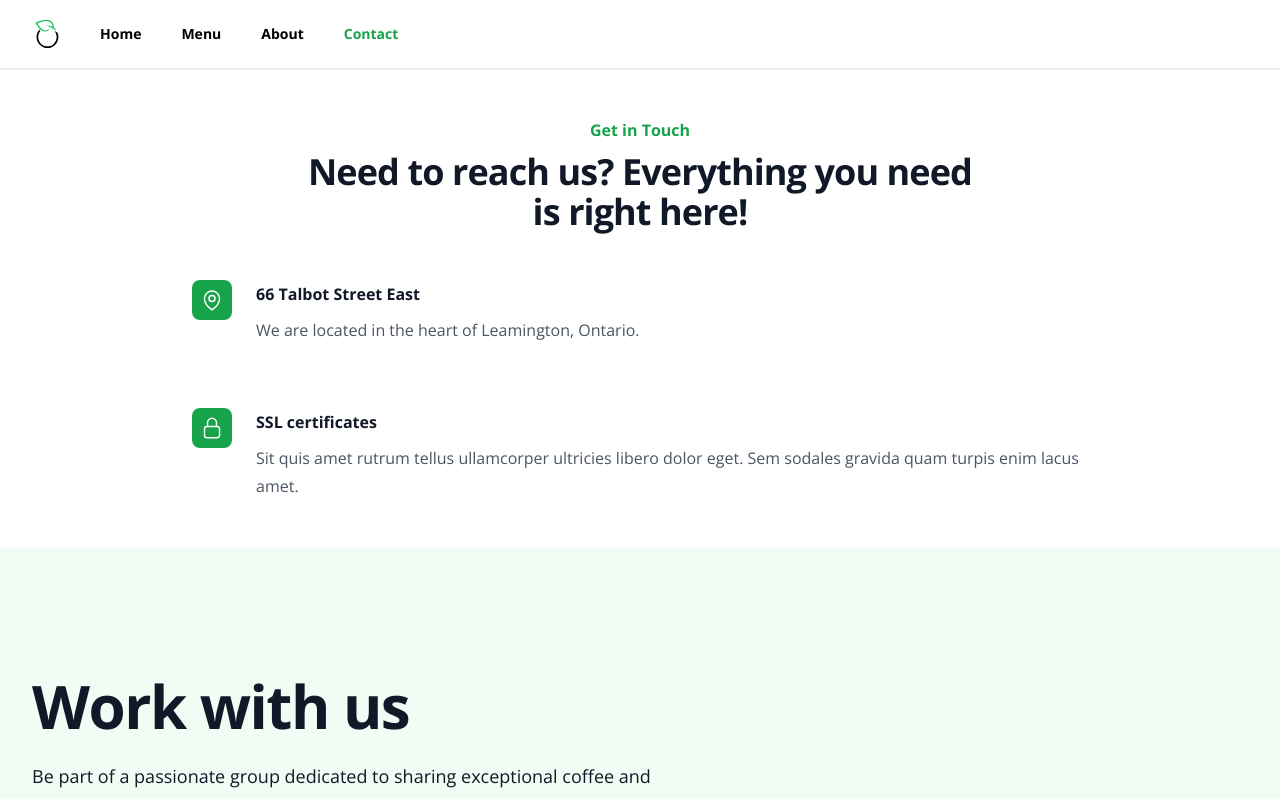
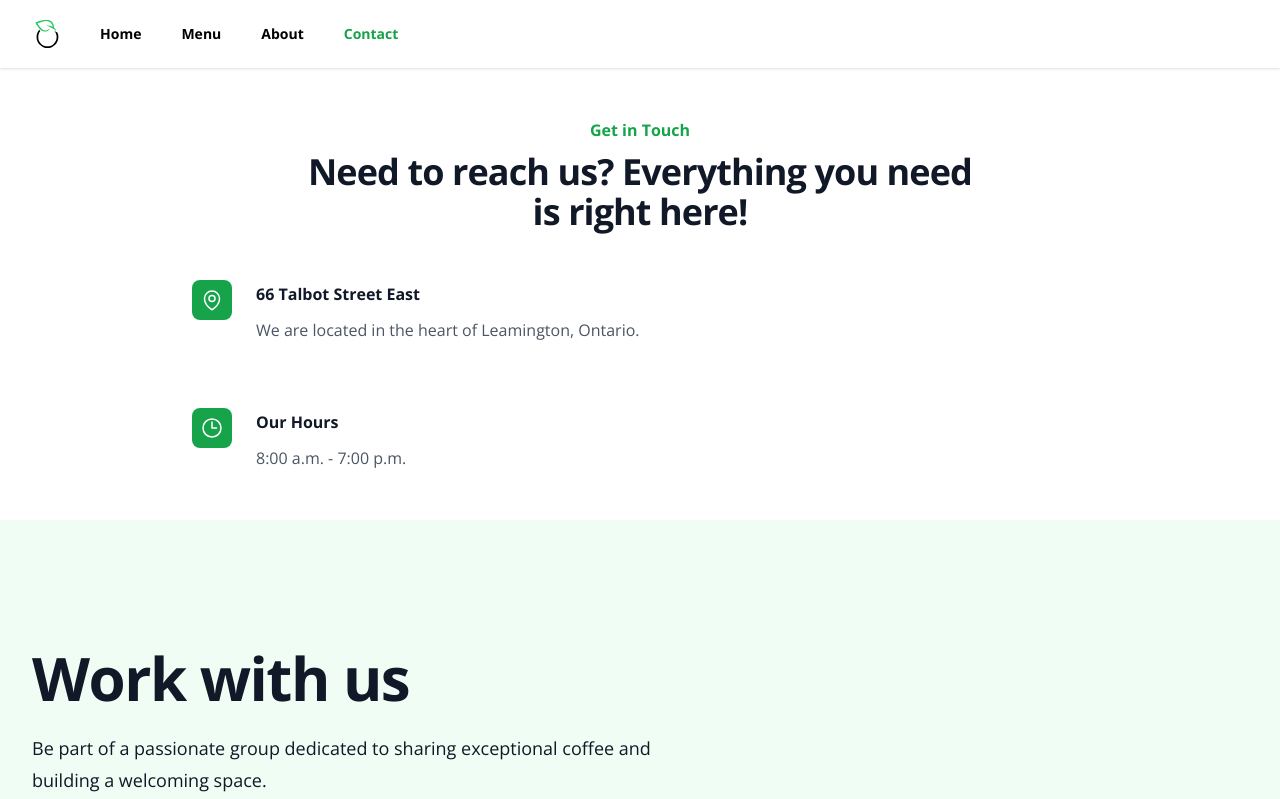
Before and after one commit to rccjoel/el-mercadito, a Next.js app: page /contact in a window 1280 px wide. Shown: the top 799 px of the page. Built offline with nearby package versions, Linux system fonts and the light colour scheme.

Commit message:
minor fixes

```diff
--- a/app/contact/page.tsx
+++ b/app/contact/page.tsx
@@ -1,4 +1,4 @@
-import { UserIcon, FingerPrintIcon, LockClosedIcon, MapPinIcon } from '@heroicons/react/24/outline'
+import { ClockIcon, LockClosedIcon, MapPinIcon } from '@heroicons/react/24/outline'
 import Careers from './careers'
 
 const features = [
@@ -9,10 +9,10 @@ const features = [
     icon: MapPinIcon,
   },
   {
-    name: 'SSL certificates',
+    name: 'Our Hours',
     description:
-      'Sit quis amet rutrum tellus ullamcorper ultricies libero dolor eget. Sem sodales gravida quam turpis enim lacus amet.',
-    icon: LockClosedIcon,
+      '8:00 a.m. - 7:00 p.m.',
+    icon: ClockIcon,
   },
 ]
 
```
